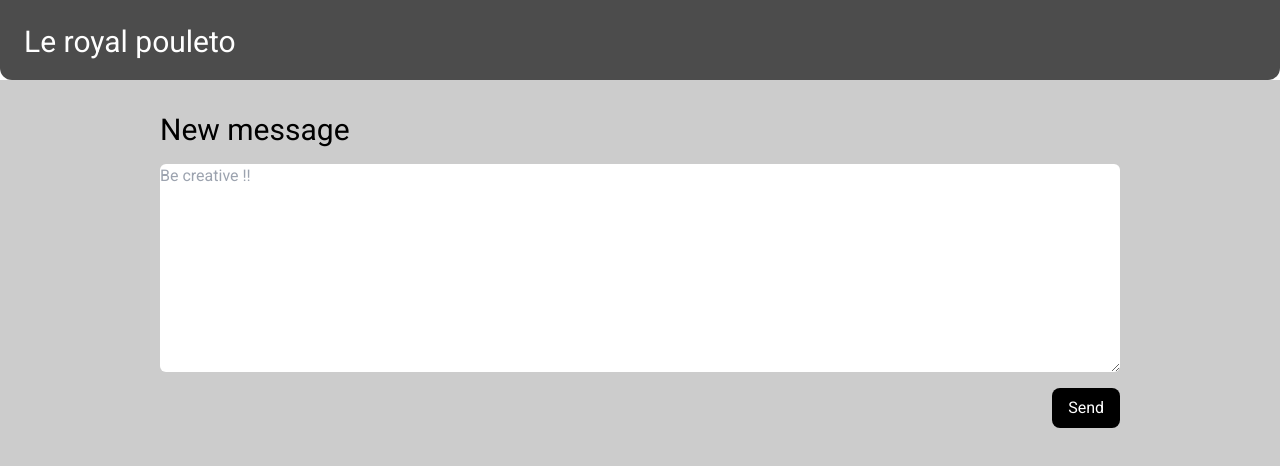
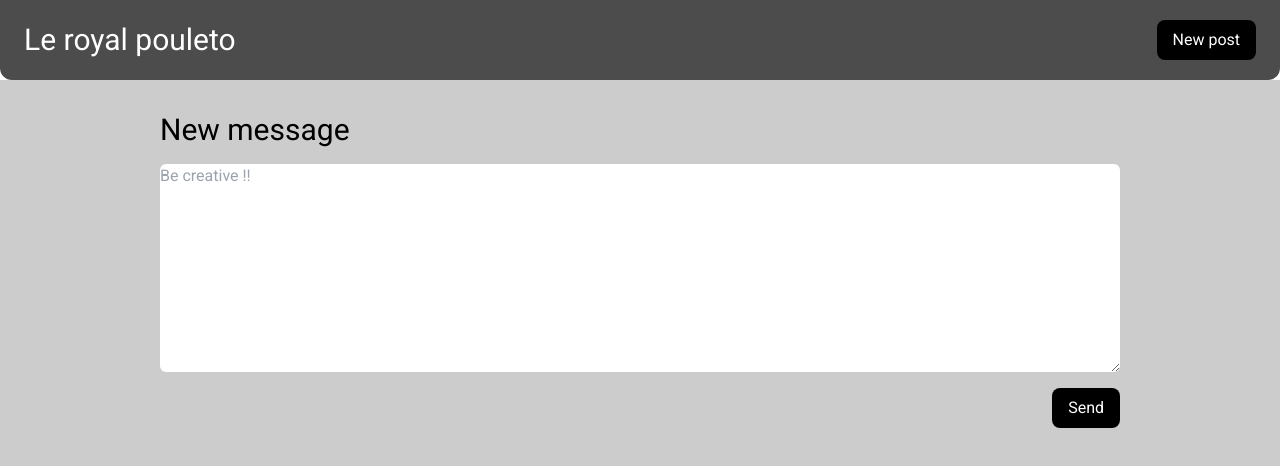
Before and after one commit to hugoponthieu/dorum-front, an Angular app: page /topic/1/message/1 in a window 1280 px wide. Shown: the top 466 px of the page. Built offline with nearby package versions, Linux system fonts and the light colour scheme.

Commit message:
button component

```diff
--- /dev/null
+++ b/src/app/button/button.component.html
@@ -0,0 +1 @@
+<button class="text-white bg-black py-2 px-4 rounded-lg" >{{title}}</button>
--- a/src/app/edit-message/edit-message.component.html
+++ b/src/app/edit-message/edit-message.component.html
@@ -7,7 +7,7 @@
         </div>
             <textarea type="text"  [formControl]="content" placeholder="Be creative !!" class="rounded-md h-52 w-full"></textarea>
         <div class="flex flex-col items-end">
-            <button class="text-white bg-black py-2 px-4 rounded-lg" (click)="onSubmit()">Send</button>
+            <app-button [title]="buttonTitle" (click)="onSubmit()"></app-button>
         </div>
     </div>
 </div>
--- a/src/app/edit-message/edit-message.component.ts
+++ b/src/app/edit-message/edit-message.component.ts
@@ -1,15 +1,17 @@
 import { Component } from '@angular/core';
 import { FormControl, ReactiveFormsModule } from '@angular/forms';
 import { ActivatedRoute, Router } from '@angular/router';
+import { ButtonComponent } from "../button/button.component";
 
 @Component({
-  selector: 'app-edit-message',
-  standalone: true,
-  imports: [ReactiveFormsModule],
-  templateUrl: './edit-message.component.html',
+    selector: 'app-edit-message',
+    standalone: true,
+    templateUrl: './edit-message.component.html',
+    imports: [ReactiveFormsModule, ButtonComponent]
 })
 export class EditMessageComponent {
   topicId: string | null = null;
+  buttonTitle = "Send"
   ngOnInit(): void {
     this.route.parent?.paramMap.subscribe(params => {
       this.topicId = params.get('id');
@@ -25,6 +27,5 @@ export class EditMessageComponent {
   onSubmit() {
     console.log(this.content.value)
     this.navigateTo()
-
   }
 }
--- a/src/app/topic-screen/topic-screen.component.html
+++ b/src/app/topic-screen/topic-screen.component.html
@@ -1,4 +1,7 @@
-<div class="flex flex-row bg-black/70 h-20 rounded-b-xl">
+<div class="flex flex-row bg-black/70 h-20 rounded-b-xl items-center justify-between">
     <p class="p-6 text-white text-3xl">{{topic.name}}</p>
+    <div class="p-6">
+        <app-button [title]="buttonTitle"></app-button>
+    </div>
 </div>
 <router-outlet></router-outlet>
--- a/src/app/topic-screen/topic-screen.component.ts
+++ b/src/app/topic-screen/topic-screen.component.ts
@@ -3,15 +3,17 @@ import { ActivatedRoute, RouterModule, RouterOutlet } from '@angular/router';
 import { MessageComponent } from "../message/message.component";
 import { Topic } from '../models/topic';
 import { PostTableComponent } from "../post-table/post-table.component";
+import { ButtonComponent } from "../button/button.component";
 
 @Component({
     selector: 'app-topic-screen',
     standalone: true,
     templateUrl: './topic-screen.component.html',
-    imports: [PostTableComponent, MessageComponent, RouterOutlet, RouterModule]
+    imports: [PostTableComponent, MessageComponent, RouterOutlet, RouterModule, ButtonComponent]
 })
 export class TopicScreenComponent {
     private route = inject(ActivatedRoute);
+    buttonTitle = "New post"
     ngOnInit(): void {
         const id = (this.route.snapshot.paramMap.get('id'));
         console.log(id)
```
Also changed, not shown: src/app/button/button.component.ts (added, +11 -0 lines).
